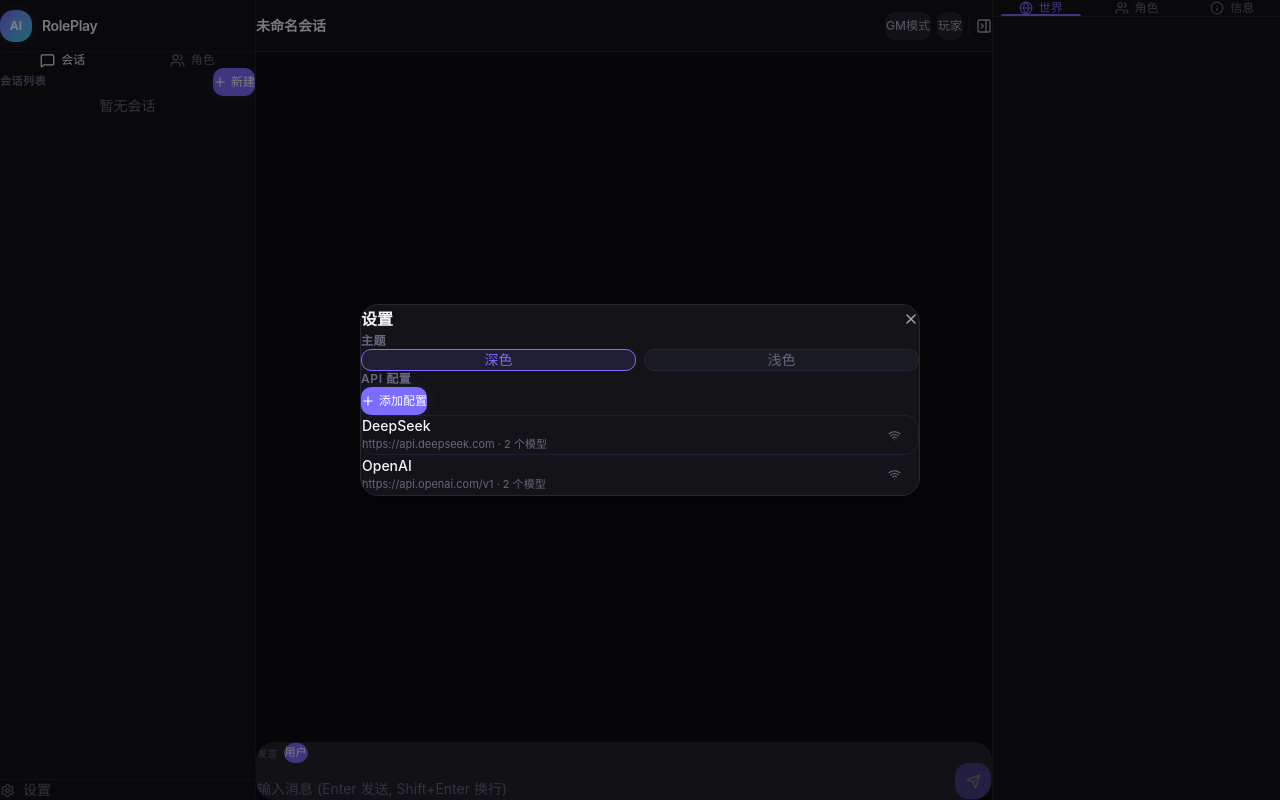
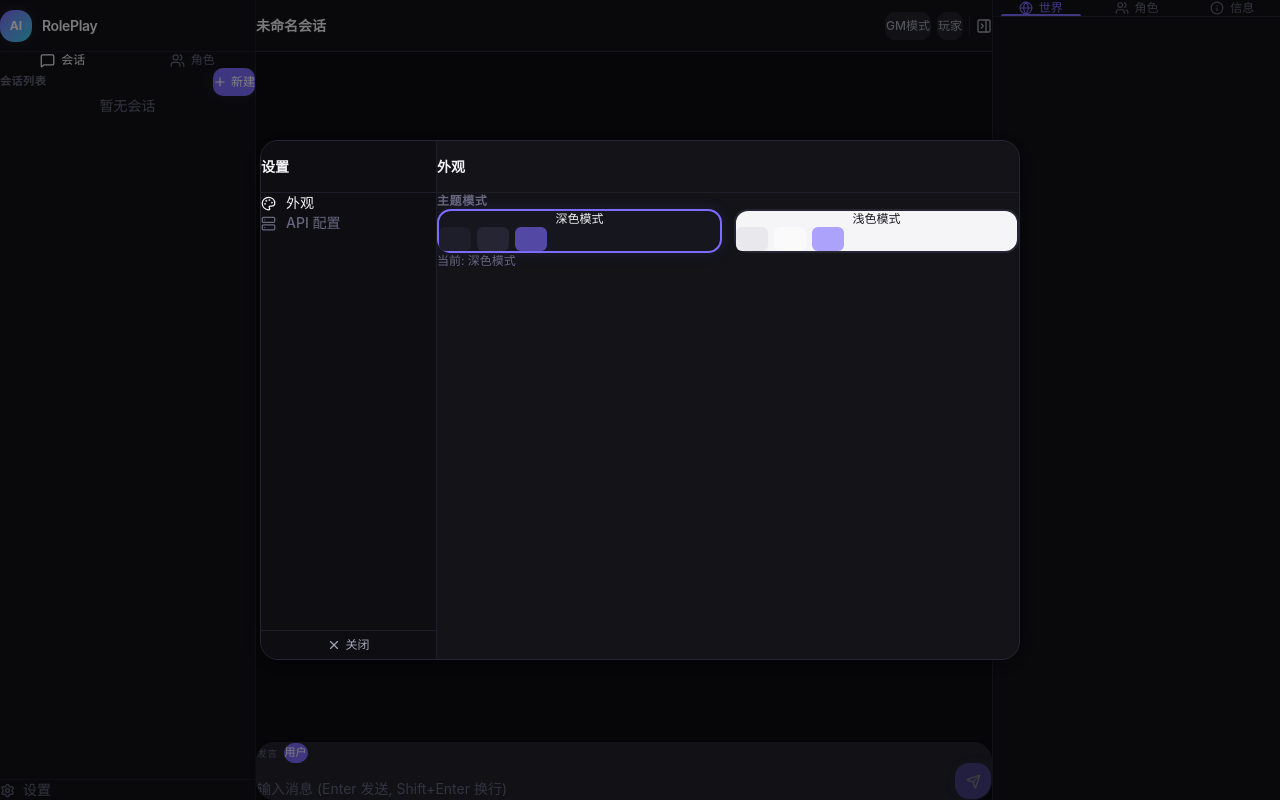
Before and after one commit to onebyter/ai-roleplay, a React (Vite) app: page / in a window 1280 px wide. Both pictures are taken after a click on the button "设置". Built offline with nearby package versions, Linux system fonts and the light colour scheme.

Commit message:
feat: settings as large split-panel with left nav + right content

```diff
--- a/src/components/settings/SettingsModal.tsx
+++ b/src/components/settings/SettingsModal.tsx
@@ -1,14 +1,22 @@
-import React, { useEffect } from 'react'
+import React, { useState, useEffect } from 'react'
 import { useSettingsStore } from '@/stores/settingsStore'
 import ApiConfigPanel from './ApiConfigPanel'
 import Button from '@/components/ui/Button'
-import { X } from 'lucide-react'
+import { X, Palette, Server } from 'lucide-react'
 
 interface SettingsModalProps {
   onClose: () => void
 }
 
+type SettingsNav = 'appearance' | 'api'
+
+const NAV_ITEMS: { id: SettingsNav; label: string; icon: React.ReactNode }[] = [
+  { id: 'appearance', label: '外观', icon: <Palette size={15} /> },
+  { id: 'api', label: 'API 配置', icon: <Server size={15} /> },
+]
+
 export default function SettingsModal({ onClose }: SettingsModalProps) {
+  const [activeNav, setActiveNav] = useState<SettingsNav>('appearance')
   const theme = useSettingsStore((s) => s.theme)
 
   useEffect(() => {
@@ -20,40 +28,83 @@
   return (
     <div className="fixed inset-0 z-50 flex items-center justify-center" style={{ backgroundColor: 'rgba(0,0,0,0.5)' }} onClick={onClose}>
       <div
-        className="w-[560px] max-h-[80vh] overflow-y-auto rounded-[var(--radius-xl)] bg-[var(--color-bg-secondary)] border border-[var(--color-border)] shadow-[var(--shadow-lg)] p-6 space-y-5"
+        className="w-[760px] h-[520px] flex rounded-[var(--radius-xl)] bg-[var(--color-bg-secondary)] border border-[var(--color-border)] shadow-[var(--shadow-lg)] overflow-hidden"
         onClick={(e) => e.stopPropagation()}
       >
-        <div className="flex items-center justify-between">
-          <h2 className="text-base font-semibold">设置</h2>
-          <Button variant="ghost" size="sm" onClick={onClose}><X size={16} /></Button>
+        {/* Left nav */}
+        <div className="w-44 shrink-0 flex flex-col bg-[var(--color-bg-primary)] border-r border-[var(--color-border-subtle)]">
+          <div className="h-13 flex items-center px-4 border-b border-[var(--color-border-subtle)]">
+            <h2 className="text-sm font-semibold">设置</h2>
+          </div>
+          <nav className="flex-1 p-2 space-y-0.5">
+            {NAV_ITEMS.map((item) => (
+              <button
+                key={item.id}
+                onClick={() => setActiveNav(item.id)}
+                className="w-full flex items-center gap-2.5 px-3 py-2 rounded-[var(--radius-md)] text-sm font-medium transition-all duration-150"
+                style={{
+                  backgroundColor: activeNav === item.id ? 'var(--color-bg-active)' : 'transparent',
+                  color: activeNav === item.id ? 'var(--color-text-primary)' : 'var(--color-text-muted)',
+                }}
+              >
+                {item.icon}
+                {item.label}
+              </button>
+            ))}
+          </nav>
+          <div className="p-2 border-t border-[var(--color-border-subtle)]">
+            <Button variant="ghost" size="sm" className="w-full" onClick={onClose}>
+              <X size={14} /> 关闭
+            </Button>
+          </div>
         </div>
 
-        {/* 主题 */}
+        {/* Right content */}
+        <div className="flex-1 flex flex-col min-w-0">
+          <div className="h-13 flex items-center px-5 border-b border-[var(--color-border-subtle)]">
+            <span className="text-sm font-semibold">
+              {NAV_ITEMS.find((n) => n.id === activeNav)?.label}
+            </span>
+          </div>
+          <div className="flex-1 overflow-y-auto p-5">
+            {activeNav === 'appearance' && (
               <section>
-          <h3 className="text-xs font-semibold text-[var(--color-text-muted)] uppercase tracking-wider mb-2.5">主题</h3>
-          <div className="flex gap-2">
+                <h3 className="text-xs font-semibold text-[var(--color-text-muted)] uppercase tracking-wider mb-3">主题模式</h3>
+                <div className="flex gap-3">
                   {(['dark', 'light'] as const).map((t) => (
                     <button
                       key={t}
                       onClick={() => useSettingsStore.getState().setTheme(t)}
-                className="flex-1 px-4 py-2 text-sm rounded-[var(--radius-md)] font-medium transition-all duration-150 border"
+                      className="flex-1 p-4 rounded-[var(--radius-lg)] border-2 transition-all duration-150"
                       style={{
-                  backgroundColor: theme === t ? 'var(--color-accent-soft)' : 'var(--color-bg-tertiary)',
-                  color: theme === t ? 'var(--color-accent)' : 'var(--color-text-muted)',
+                        backgroundColor: t === 'dark' ? '#16161e' : '#f5f5f7',
                         borderColor: theme === t ? 'var(--color-accent)' : 'var(--color-border)',
+                        boxShadow: theme === t ? 'var(--shadow-accent)' : 'none',
                       }}
                     >
-                {t === 'dark' ? '深色' : '浅色'}
+                      <div className="text-xs font-medium mb-2" style={{ color: t === 'dark' ? '#f0f0f5' : '#1b1b1f' }}>
+                        {t === 'dark' ? '深色模式' : '浅色模式'}
+                      </div>
+                      <div className="flex gap-1.5">
+                        <div className="w-8 h-6 rounded-sm" style={{ backgroundColor: t === 'dark' ? '#1e1e2a' : '#e8e8ed' }} />
+                        <div className="w-8 h-6 rounded-sm" style={{ backgroundColor: t === 'dark' ? '#252533' : '#fafafa' }} />
+                        <div className="w-8 h-6 rounded-sm" style={{ backgroundColor: 'var(--color-accent)', opacity: 0.6 }} />
+                      </div>
                     </button>
                   ))}
                 </div>
+                <p className="text-xs text-[var(--color-text-muted)] mt-3">
+                  当前: {theme === 'dark' ? '深色模式' : '浅色模式'}
+                </p>
               </section>
-
-        {/* API 配置 */}
+            )}
+            {activeNav === 'api' && (
               <section>
-          <h3 className="text-xs font-semibold text-[var(--color-text-muted)] uppercase tracking-wider mb-2.5">API 配置</h3>
                 <ApiConfigPanel />
               </section>
+            )}
+          </div>
+        </div>
       </div>
     </div>
   )
```
Lines whose indentation alone changed are shown as unchanged.
